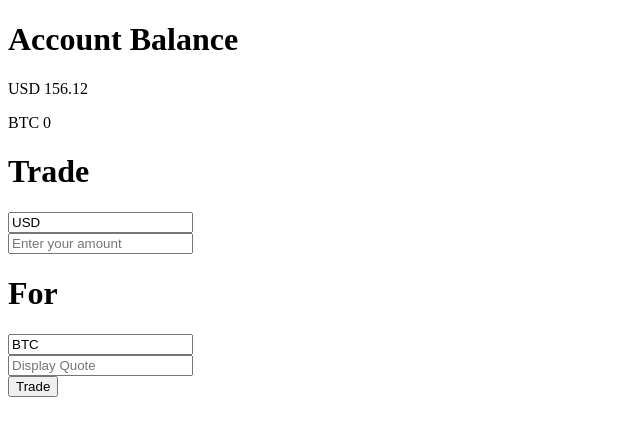
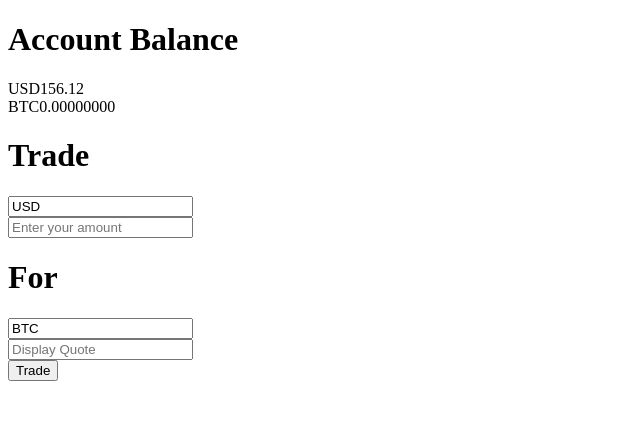
Before and after one commit to RudyRed/bitTrader, a React app: page / in a window 1280 px wide. Shown: the top 436 px of the page, without its empty margins (0-640 px from the left). Built offline with nearby package versions, Linux system fonts and the light colour scheme; no server answers; the HTML template or start-up script is replaced by a standard one.

Commit message:
CSS & classes added

```diff
--- a/client/src/components/Main.jsx
+++ b/client/src/components/Main.jsx
@@ -1,17 +1,24 @@
 import React from 'react';
 import Quote from './Quote.jsx';
 import TradeAmount from './TradeAmount.jsx';
+import { toDecimalString } from '../helpers/helpers.js';
 
 const Main = (store) => (
   <div>
     <h1>Account Balance</h1>
-    <p>{`USD ${store.wallet.usd}`}</p>
-    <p>{`BTC ${store.wallet.btc}`}</p>
+    <div className="wallet" >
+      <span className="currency" >{`USD`}</span>
+      <span className="wallet-balance">{toDecimalString(store.wallet.usd, 2)}</span>
+    </div>
+    <div className="wallet" >
+      <span className="currency" >{`BTC`}</span>
+      <span className="wallet-balance">{toDecimalString(store.wallet.btc, 8)}</span>
+    </div>
     <h1> Trade </h1>
-    <input type="text" value="USD" readOnly/>
+    <input type="text" value="USD" className="currency" readOnly/>
     <TradeAmount {...store} />
     <h1> For </h1>
-    <input type="text" value="BTC" readOnly/>
+    <input type="text" value="BTC" className="currency" readOnly/>
     <Quote {...store} />
   </div>
 )
--- a/client/src/components/Quote.jsx
+++ b/client/src/components/Quote.jsx
@@ -40,13 +40,13 @@ class Quote extends React.Component {
     return (
       <div>
         <div>
-          {(!isValidDollarFigure(usdToBeTraded) || !btcToUsd) && (<input
+          {(!isValidDollarFigure(usdToBeTraded) || btcToUsd == 0) && (<input
             type="text"
             name="btc"
             value=""
             placeholder="Display Quote"
             readOnly />)}
-          {(isValidDollarFigure(usdToBeTraded) && btcToUsd) && (<input
+          {(isValidDollarFigure(usdToBeTraded) && btcToUsd > 0) && (<input
             type="text"
             name="btc"
             value={round(usdToBeTraded / btcToUsd, 8)}
--- a/client/src/helpers/helpers.js
+++ b/client/src/helpers/helpers.js
@@ -19,3 +19,13 @@ export const round = function (number, precision) {
   };
   return shift(Math.round(shift(number, precision, false)), precision, true);
 };
+
+export const toDecimalString = function (num, decimalPoints) {
+  num = num.toString();
+  const decimalIndex = num.indexOf('.');
+
+  return decimalIndex == -1
+    ? `${num}.${Array(decimalPoints + 1).join('0')}`
+    : `${num}${Array(decimalPoints + 1 - (num.length - decimalIndex - 1)).join('0')}`;
+
+};
--- a/client/src/store.js
+++ b/client/src/store.js
@@ -1,6 +1,7 @@
 import { createStore } from 'redux';
 
 import rootReducer from './reducers/index';
+import { root } from './helpers/helpers.js';
 
 const defaultState = {
   wallet: {
```
Also changed, not shown: 2 other files (tests, documents, lock files or other folders).
